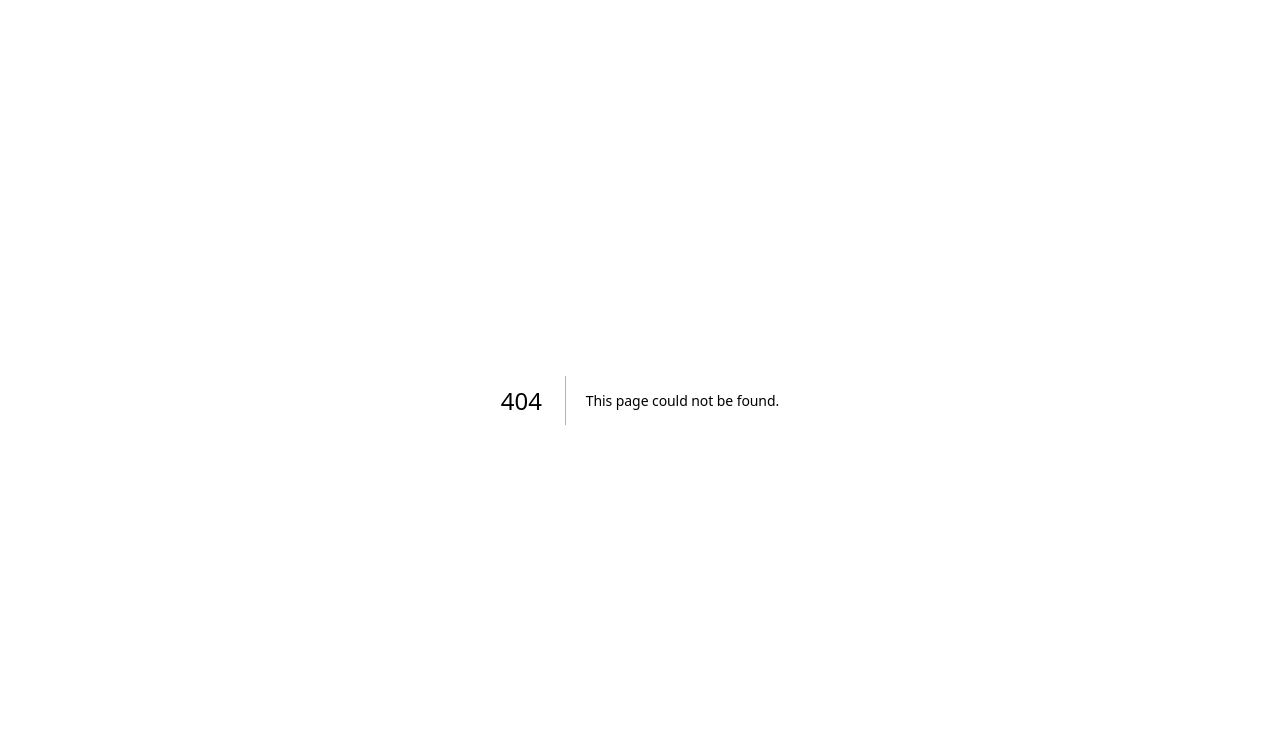
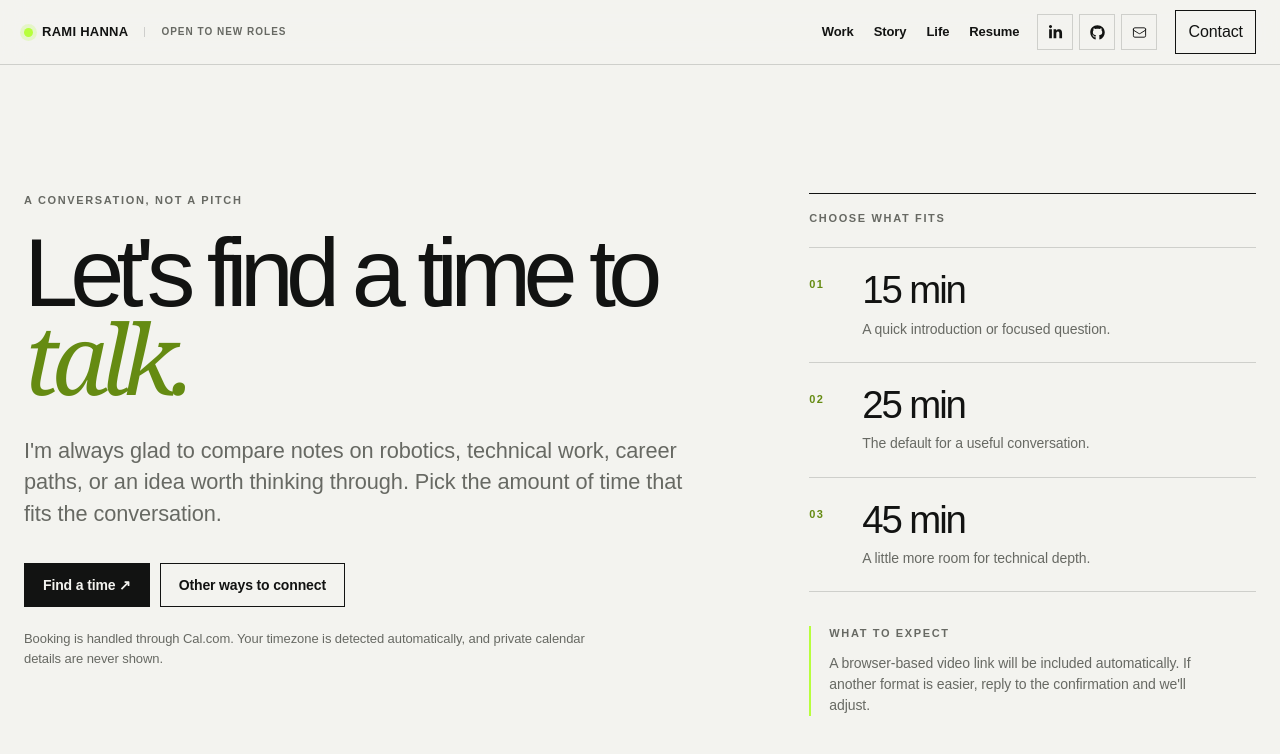
Before and after one commit to rh5rep/portfolio, a Next.js app: page /chat in a window 1280 px wide. Before the commit this address had no page. Shown: the top 754 px of the page. Built offline with nearby package versions, Linux system fonts and the light colour scheme; no server answers.

Commit message:
Add professional email and scheduling page

```diff
--- /dev/null
+++ b/app/chat/page.tsx
@@ -0,0 +1,86 @@
+import Link from "next/link";
+import SiteHeader from "@/components/SiteHeader";
+
+export const metadata = {
+  title: "Chat | Rami Hanna",
+  description:
+    "Schedule a short conversation with Rami Hanna about robotics, technical work, careers, or thoughtful collaboration.",
+  robots: {
+    index: false,
+    follow: false,
+  },
+};
+
+const configuredSchedulingUrl =
+  process.env.NEXT_PUBLIC_SCHEDULING_URL?.trim() || "https://cal.com/ramihanna/chat";
+const schedulingUrl = configuredSchedulingUrl?.startsWith("https://")
+  ? configuredSchedulingUrl
+  : undefined;
+
+const durations = [
+  ["15 min", "A quick introduction or focused question."],
+  ["25 min", "The default for a useful conversation."],
+  ["45 min", "A little more room for technical depth."],
+];
+
+export default function ChatPage() {
+  return (
+    <main>
+      <SiteHeader />
+      <section className="chat-page site-shell" aria-labelledby="chat-title">
+        <div className="chat-page__intro">
+          <p className="eyebrow">A conversation, not a pitch</p>
+          <h1 id="chat-title">Let&apos;s find a time to <em>talk.</em></h1>
+          <p className="chat-page__lead">
+            I&apos;m always glad to compare notes on robotics, technical work, career paths, or an
+            idea worth thinking through. Pick the amount of time that fits the conversation.
+          </p>
+          <div className="chat-page__actions">
+            {schedulingUrl ? (
+              <a className="button button--dark" href={schedulingUrl}>
+                Find a time ↗
+              </a>
+            ) : (
+              <Link
+                className="button button--dark"
+                href="mailto:rami@rami-hanna.com?subject=Conversation%20with%20Rami"
+              >
+                Suggest a time by email
+              </Link>
+            )}
+            <Link className="button button--quiet" href="/contact">
+              Other ways to connect
+            </Link>
+          </div>
+          <p className="chat-page__note">
+            {schedulingUrl
+              ? "Booking is handled through Cal.com. Your timezone is detected automatically, and private calendar details are never shown."
+              : "Online booking is being set up. Email works in the meantime, and I am happy to work around your schedule."}
+          </p>
+        </div>
+
+        <div className="chat-page__details">
+          <p className="eyebrow">Choose what fits</p>
+          <div className="chat-page__durations">
+            {durations.map(([duration, description], index) => (
+              <article key={duration}>
+                <span>0{index + 1}</span>
+                <div>
+                  <h2>{duration}</h2>
+                  <p>{description}</p>
+                </div>
+              </article>
+            ))}
+          </div>
+          <div className="chat-page__expectation">
+            <p className="eyebrow">What to expect</p>
+            <p>
+              A browser-based video link will be included automatically. If another format is
+              easier, reply to the confirmation and we&apos;ll adjust.
+            </p>
+          </div>
+        </div>
+      </section>
+    </main>
+  );
+}
--- a/app/contact/page.tsx
+++ b/app/contact/page.tsx
@@ -16,7 +16,8 @@ export default function ContactPage() {
           <h1>Let&apos;s build something that matters.</h1>
           <p>For roles, research collaborations, mentorship, or a good technical conversation.</p>
           <div className="contact__links">
-            <Link className="button button--dark" href="mailto:s242507@dtu.dk">Email me</Link>
+            <Link className="button button--dark" href="mailto:rami@rami-hanna.com">Email me</Link>
+            <Link className="button button--quiet" href="/chat">Find a time</Link>
             <Link href="https://www.linkedin.com/in/ramiihanna/" target="_blank" rel="noreferrer">LinkedIn ↗</Link>
             <Link href="https://github.com/rh5rep" target="_blank" rel="noreferrer">GitHub ↗</Link>
             <Link href="/resume.pdf" download="Rami_Hanna_Robotics_Systems_Resume.pdf">Download CV ↓</Link>
--- a/app/giving-back/page.tsx
+++ b/app/giving-back/page.tsx
@@ -32,7 +32,7 @@ export default function GivingBackPage() {
               <li>Hands-on technical teaching</li>
               <li>Early product and prototype feedback</li>
             </ul>
-            <Link className="button button--dark" href="mailto:s242507@dtu.dk?subject=Community%20or%20mentorship%20idea">
+            <Link className="button button--dark" href="mailto:rami@rami-hanna.com?subject=Community%20or%20mentorship%20idea">
               Start a conversation
             </Link>
           </aside>
--- a/app/globals.css
+++ b/app/globals.css
@@ -286,6 +286,21 @@ body {
 .contact--compact { margin-top: 100px; background: #dce4d2; }
 .contact--page { display: grid; min-height: calc(100svh - 64px); align-items: center; background: #dce4d2; }
 
+.chat-page { display: grid; grid-template-columns: minmax(0, 1.08fr) minmax(340px, .72fr); gap: clamp(54px, 9vw, 140px); align-items: start; min-height: calc(100svh - 64px); padding-top: clamp(76px, 10vw, 140px); padding-bottom: clamp(84px, 11vw, 150px); }
+.chat-page__intro h1 { max-width: 760px; margin: 24px 0 0; font-size: clamp(54px, 7.6vw, 108px); letter-spacing: -.08em; line-height: .87; }
+.chat-page__intro h1 em { color: #658b12; font-family: Georgia, "Times New Roman", serif; font-weight: 400; }
+.chat-page__lead { max-width: 660px; margin: 30px 0 0; color: var(--quiet); font-size: clamp(18px, 1.7vw, 23px); line-height: 1.45; }
+.chat-page__actions { display: flex; flex-wrap: wrap; gap: 10px; margin-top: 34px; }
+.chat-page__note { max-width: 590px; margin: 22px 0 0; color: var(--quiet); font-size: 13px; line-height: 1.5; }
+.chat-page__details { border-top: 1px solid var(--ink); padding-top: 17px; }
+.chat-page__durations { display: grid; margin-top: 22px; border-bottom: 1px solid var(--rule); }
+.chat-page__durations article { display: grid; grid-template-columns: 38px 1fr; gap: 15px; padding: 23px 0; border-top: 1px solid var(--rule); }
+.chat-page__durations article > span { padding-top: 5px; color: #658b12; font-size: 11px; font-weight: 800; letter-spacing: .12em; }
+.chat-page__durations h2 { margin: 0; font-size: clamp(28px, 3vw, 42px); letter-spacing: -.055em; line-height: 1; }
+.chat-page__durations p { max-width: 310px; margin: 9px 0 0; color: var(--quiet); font-size: 14px; line-height: 1.45; }
+.chat-page__expectation { margin-top: 34px; border-left: 2px solid var(--green); padding-left: 18px; }
+.chat-page__expectation > p:last-child { max-width: 370px; margin: 12px 0 0; color: var(--quiet); font-size: 14px; line-height: 1.5; }
+
 .project-hero { padding-top: 35px; padding-bottom: 75px; }
 .back-link { display: inline-flex; min-height: 44px; align-items: center; font-size: 13px; font-weight: 700; }
 .project-hero__grid { display: grid; grid-template-columns: minmax(0, 1fr) minmax(300px, .86fr); gap: clamp(40px, 8vw, 130px); align-items: center; margin-top: 54px; }
@@ -488,10 +503,14 @@ body {
   .story-page { margin-inline: auto; }
   .experience, .story-values { padding-top: 86px; }
   .resume-page__heading { grid-template-columns: 1fr; padding-bottom: 52px; }
+  .chat-page { grid-template-columns: 1fr; gap: 58px; min-height: auto; padding-top: 74px; padding-bottom: 92px; }
+  .chat-page__details { max-width: 620px; }
 }
 
 @media (max-width: 520px) {
   .site-nav a:nth-child(2), .site-socials a:nth-child(2), .site-socials a:nth-child(3) { display: none; }
+  .chat-page__actions { flex-direction: column; }
+  .chat-page__actions .button { width: 100%; }
 }
 
 @media (max-width: 470px) {
--- a/app/profile/page.tsx
+++ b/app/profile/page.tsx
@@ -77,7 +77,7 @@ export default function Profile() {
         <h2>Want the full picture?</h2>
         <div className="contact__links">
           <Link className="button button--dark" href="/resume">Read my resume</Link>
-          <Link href="mailto:s242507@dtu.dk">Email me ↗</Link>
+          <Link href="mailto:rami@rami-hanna.com">Email me ↗</Link>
           <Link href="https://www.linkedin.com/in/ramiihanna/" target="_blank" rel="noreferrer">LinkedIn ↗</Link>
         </div>
       </section>
--- a/app/projects/[slug]/page.tsx
+++ b/app/projects/[slug]/page.tsx
@@ -39,7 +39,7 @@ export default async function ProjectPage({ params }: { params: Promise<{ slug:
                   {project.link.label}
                 </Link>
               ) : null}
-              <Link className="button button--quiet" href="mailto:s242507@dtu.dk">Get in touch</Link>
+              <Link className="button button--quiet" href="mailto:rami@rami-hanna.com">Get in touch</Link>
             </div>
           </div>
           <div className="project-hero__image">
@@ -122,7 +122,7 @@ export default async function ProjectPage({ params }: { params: Promise<{ slug:
 
       <footer className="project-footer site-shell">
         <p>Open to robotics engineering roles.</p>
-        <Link href="mailto:s242507@dtu.dk" className="text-link">Start a conversation <span aria-hidden="true">↗</span></Link>
+        <Link href="mailto:rami@rami-hanna.com" className="text-link">Start a conversation <span aria-hidden="true">↗</span></Link>
       </footer>
     </main>
   );
--- a/app/resume/page.tsx
+++ b/app/resume/page.tsx
@@ -26,7 +26,7 @@ export default function Resume() {
       <section className="resume-page site-shell">
         <div className="resume-page__heading">
           <div><p className="eyebrow">Resume</p><h1>Robotics systems engineering where software, hardware, and real-world constraints meet.</h1><p>Boston-based engineer focused on robotics software, controls and motion, autonomy, systems integration, embedded interfaces, and computer vision.</p></div>
-          <div className="resume-page__actions"><Link className="button button--dark" href="/resume.pdf" download="Rami_Hanna_Robotics_Systems_Resume.pdf">Download CV</Link><Link className="button button--quiet" href="mailto:s242507@dtu.dk">Email</Link></div>
+          <div className="resume-page__actions"><Link className="button button--dark" href="/resume.pdf" download="Rami_Hanna_Robotics_Systems_Resume.pdf">Download CV</Link><Link className="button button--quiet" href="mailto:rami@rami-hanna.com">Email</Link></div>
         </div>
         <section className="resume-section"><p className="eyebrow">Experience</p><div className="resume-roles">{roles.map((role) => <article key={role.title}><span>{role.period}</span><h2>{role.title}</h2><ul>{role.details.map((detail) => <li key={detail}>{detail}</li>)}</ul></article>)}</div></section>
         <section className="resume-section resume-section--split"><div><p className="eyebrow">Education</p><h2>Technical University of Denmark</h2><p>M.Sc. Autonomous Systems · thesis defended and degree requirements completed August 2026.</p><p className="resume-page__detail">Thesis: <em>Modeling and Experimental Evaluation of a Wearable Tendon-Driven Finger Actuator for Neurorehabilitation Tasks.</em></p><h2>University of New South Wales</h2><p>Exchange studies in Computer Science · September–December 2025.</p><h2>Wentworth Institute of Technology</h2><p>B.S. Electromechanical Engineering, 2019–2023 · Summa Cum Laude · Dean&apos;s Award in Electromechanical Engineering.</p></div><div><p className="eyebrow">Toolkit</p>{skills.map(([label, ...items]) => <div className="resume-skill-group" key={label}><h2>{label}</h2><div className="skill-list">{items.map((skill) => <span key={skill}>{skill}</span>)}</div></div>)}</div></section>
--- a/app/writing/page.tsx
+++ b/app/writing/page.tsx
@@ -36,7 +36,7 @@ export default function WritingPage() {
           <p className="eyebrow">Rami&apos;s notebook</p>
           <h1>Thoughts from the bench, the field, and the <em>work-in-progress.</em></h1>
           <p>Short, occasional posts on robotics, product, experiments, and whatever I am learning in public. This is intentionally a living page—not a polished archive.</p>
-          <Link className="button button--dark" href="mailto:s242507@dtu.dk?subject=Writing%20note%20or%20conversation">Reply by email</Link>
+          <Link className="button button--dark" href="mailto:rami@rami-hanna.com?subject=Writing%20note%20or%20conversation">Reply by email</Link>
         </header>
         <div className="writing-list writing-list--publication">
           {posts.map((post, index) => (
@@ -51,7 +51,7 @@ export default function WritingPage() {
             </article>
           ))}
         </div>
-        <div className="writing-page__footer"><p>Want to suggest a topic or talk through an idea?</p><Link className="text-link" href="mailto:s242507@dtu.dk?subject=Writing%20or%20project%20note">Get in touch <span aria-hidden="true">↗</span></Link></div>
+        <div className="writing-page__footer"><p>Want to suggest a topic or talk through an idea?</p><Link className="text-link" href="mailto:rami@rami-hanna.com?subject=Writing%20or%20project%20note">Get in touch <span aria-hidden="true">↗</span></Link></div>
       </section>
     </main>
   );
--- a/components/SiteHeader.tsx
+++ b/components/SiteHeader.tsx
@@ -31,7 +31,7 @@ export default function SiteHeader() {
           <nav className="site-socials" aria-label="Professional links">
             <Link href="https://www.linkedin.com/in/ramiihanna/" target="_blank" rel="noreferrer" aria-label="Rami Hanna on LinkedIn"><FaLinkedinIn aria-hidden="true" /></Link>
             <Link href="https://github.com/rh5rep" target="_blank" rel="noreferrer" aria-label="Rami Hanna on GitHub"><FaGithub aria-hidden="true" /></Link>
-            <Link href="mailto:s242507@dtu.dk" aria-label="Email Rami Hanna"><HiOutlineEnvelope aria-hidden="true" /></Link>
+            <Link href="mailto:rami@rami-hanna.com" aria-label="Email Rami Hanna"><HiOutlineEnvelope aria-hidden="true" /></Link>
           </nav>
           <Link href="/contact" className="site-nav__contact">Contact</Link>
         </div>
```
